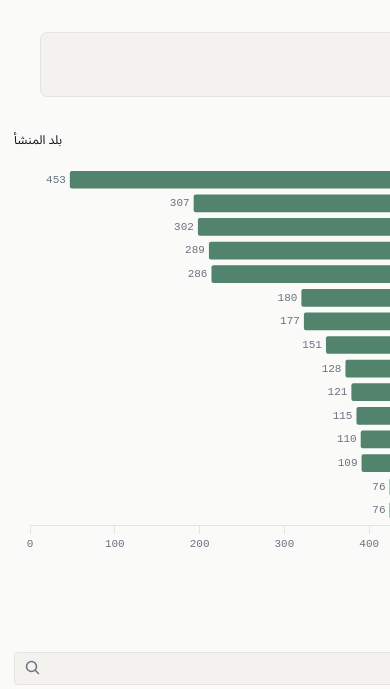
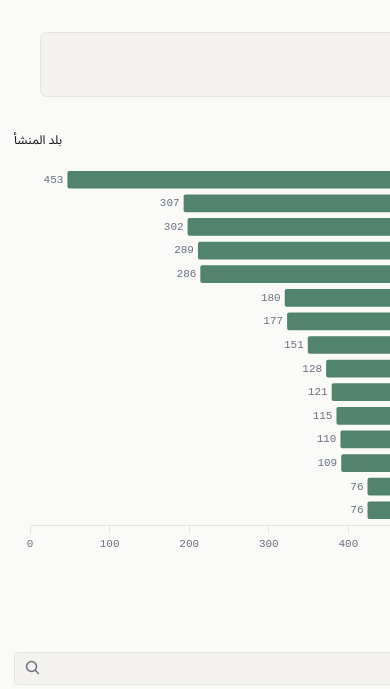
Before and after one commit to ta9in-oss/madr_transparency, an Astro site: page /dependency in a window 390 px wide. Shown: the part 395-1084 px from the top of the page. Built offline with nearby package versions, Linux system fonts and the light colour scheme; Astro itself is replaced by a stand-in of ours.

Commit message:
📐 make HorizontalBarChart responsive via ResizeObserver
- Measure container width with ResizeObserver and use it as SVG width
  so charts fill their grid column instead of overflowing at 600px
- Remove overflow-x-auto wrapper (no longer needed)
- Increase MARGIN_RTL.right 160→200 to give labels more breathing room
- Move overflow:visible from attribute to inline style (React convention)

Co-Authored-By: Claude Sonnet 4.6 <noreply@anthropic.com>

```diff
--- a/src/components/charts/HorizontalBarChart.tsx
+++ b/src/components/charts/HorizontalBarChart.tsx
@@ -1,4 +1,4 @@
-import { useMemo, useState } from 'react';
+import { useMemo, useState, useEffect, useRef } from 'react';
 import { scaleBand, scaleLinear } from '@visx/scale';
 import { Group } from '@visx/group';
 import { AxisBottom } from '@visx/axis';
@@ -21,17 +21,32 @@ interface Props {
 }
 
 const MARGIN_LTR = { top: 8, right: 48, bottom: 36, left: 160 };
-const MARGIN_RTL = { top: 8, right: 160, bottom: 36, left: 16 };
+const MARGIN_RTL = { top: 8, right: 200, bottom: 36, left: 16 };
 
 export function HorizontalBarChart({
   data,
-  width = 600,
+  width: widthProp,
   maxBars = 15,
   colorByLabel = false,
   title,
   isRtl = false,
 }: Props) {
   const [hoveredIndex, setHoveredIndex] = useState<number | null>(null);
+  const containerRef = useRef<HTMLDivElement>(null);
+  const [containerWidth, setContainerWidth] = useState(widthProp ?? 600);
+
+  useEffect(() => {
+    const el = containerRef.current;
+    if (!el) return;
+    const ro = new ResizeObserver((entries) => {
+      const w = entries[0]?.contentRect.width;
+      if (w && w > 100) setContainerWidth(w);
+    });
+    ro.observe(el);
+    return () => ro.disconnect();
+  }, []);
+
+  const width = containerWidth;
 
   const MARGIN = isRtl ? MARGIN_RTL : MARGIN_LTR;
 
@@ -66,11 +81,11 @@ export function HorizontalBarChart({
   );
 
   return (
-    <div className="w-full overflow-x-auto" style={{ direction: 'ltr' }}>
+    <div ref={containerRef} className="w-full" style={{ direction: 'ltr' }}>
       {title && (
         <p className="text-sm font-medium text-ink mb-2" style={{ direction: 'inherit' }}>{title}</p>
       )}
-      <svg width={width} height={height} style={{ direction: 'ltr' }} overflow="visible">
+      <svg width={width} height={height} style={{ direction: 'ltr', overflow: 'visible' }}>
         <Group left={MARGIN.left} top={MARGIN.top}>
           {sorted.map((d, i) => {
             const barY = yScale(d.label) ?? 0;
```
